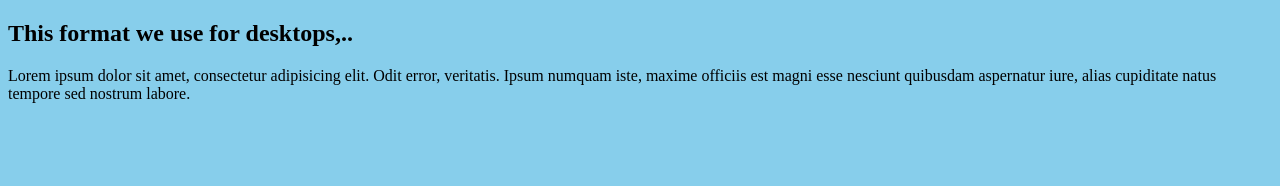
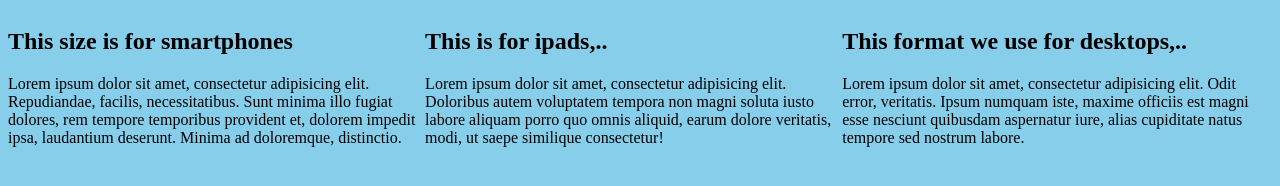
Before and after one commit to PanaddaManarata/Responsive-design, a plain HTML site: page index.html in a window 1280 px wide. Drawn offline with Linux system fonts and the light colour scheme.

Commit message:
last steps

```diff
--- a/css/style.css
+++ b/css/style.css
@@ -8,9 +8,7 @@ body {
 
 
 
-#medium, #large {
-    display:none;
-}
+
 
 @media only screen and (min-width:300px) {
 
@@ -18,15 +16,15 @@ body {
         background-color: darkolivegreen
     }
 
+    #small{width: 66%;}
+    #medium{width: 33%;}
+    #large{width: 100%; }
 
 
-    #medium{display: block; }
 
-    #large,#small{
-        display: none;
     }
 
-}
+
 
 
 @media only screen and (min-width:768px) {
@@ -36,11 +34,12 @@ body {
         background-color: skyblue;
     }
 
-    #small, #medium{
-        display: none;
-    }
+     #small{width: 33%;}
+    #medium{width: 33%;}
+    #large{width: 33%; }
 
-    #large{display: block; }
+
+    div{float: left;}
 
 
 
```
